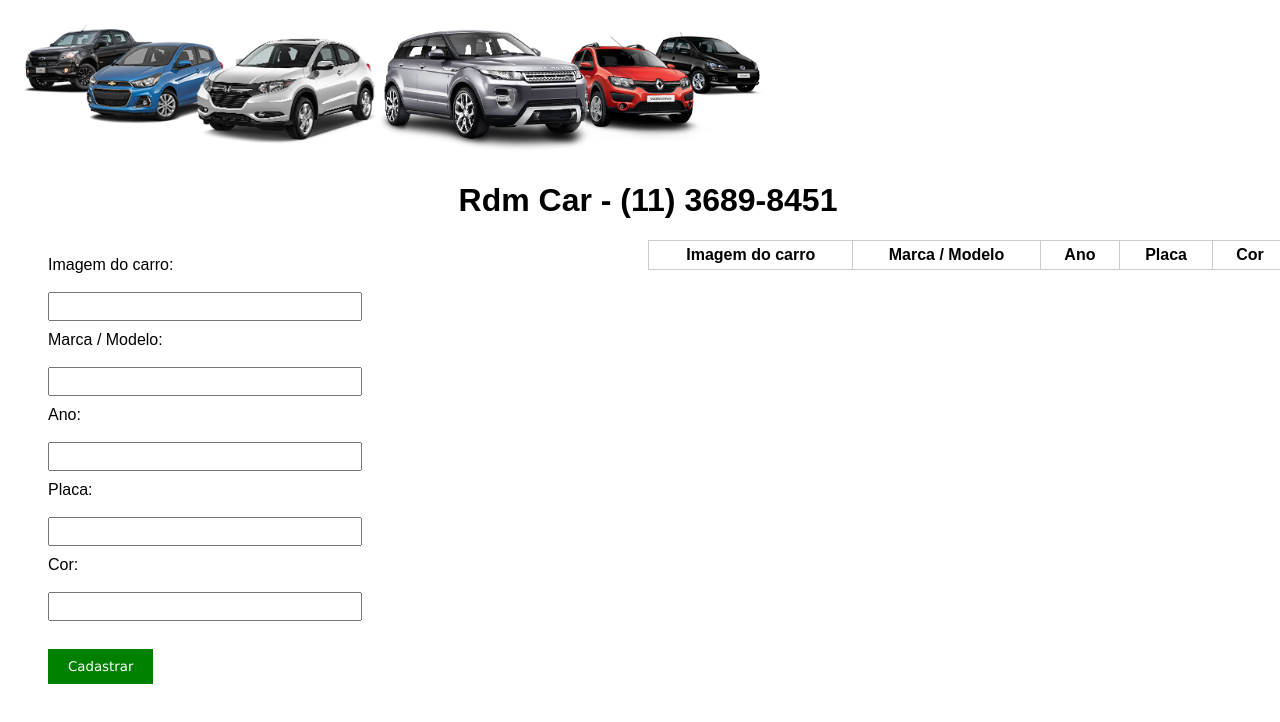
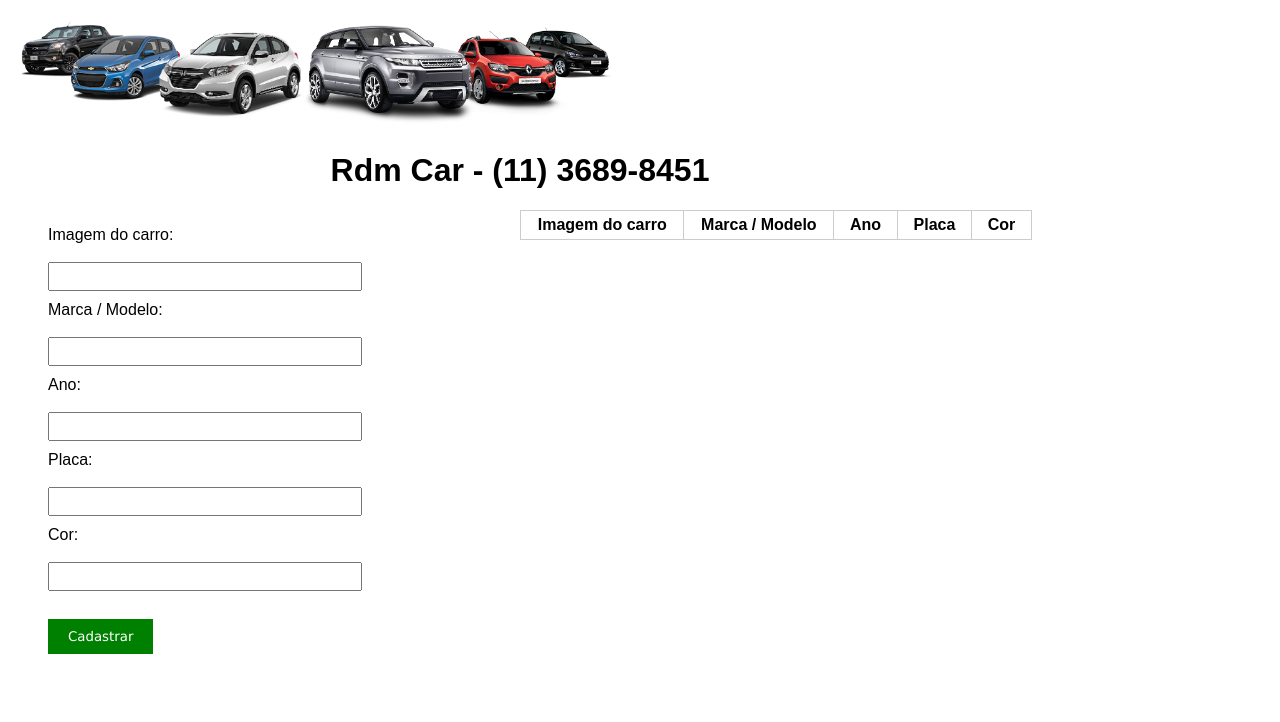
Before and after one commit to rdmsilv/curso-de-js-ninja, a plain HTML site: page challenge-29.js/index.html in a window 1280 px wide. Drawn offline with Linux system fonts and the light colour scheme.

Commit message:
feat:challenge-31.js

```diff
--- a/challenge-29.js/index.html
+++ b/challenge-29.js/index.html
@@ -16,7 +16,7 @@
   }
   body{
      font-family: sans-serif;
-     width: 100%;
+     width: 80%;
 
   }
 
```
Also changed, not shown: challenge-31.js/challenge-31.js (added, +11 -0 lines), 1 other file.
